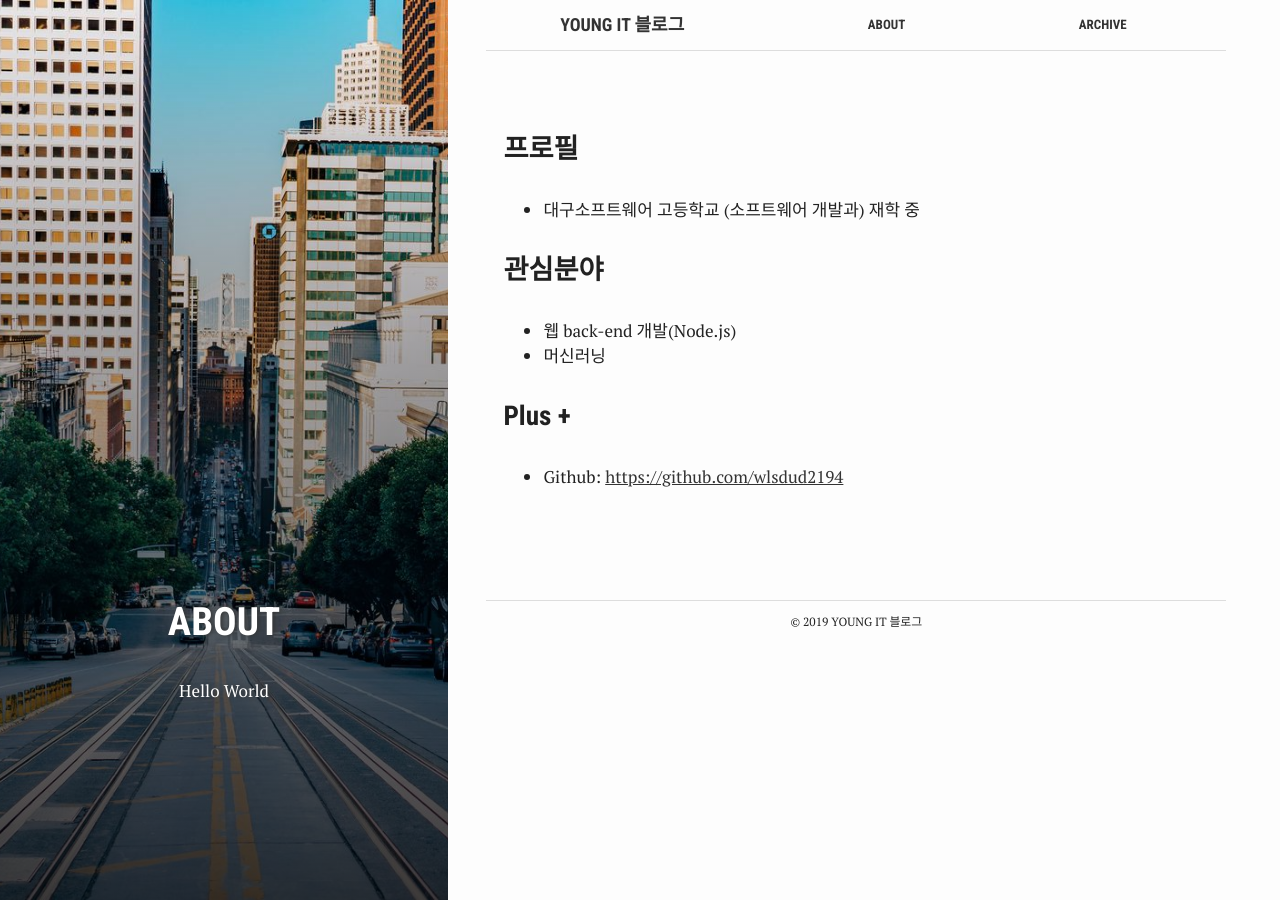
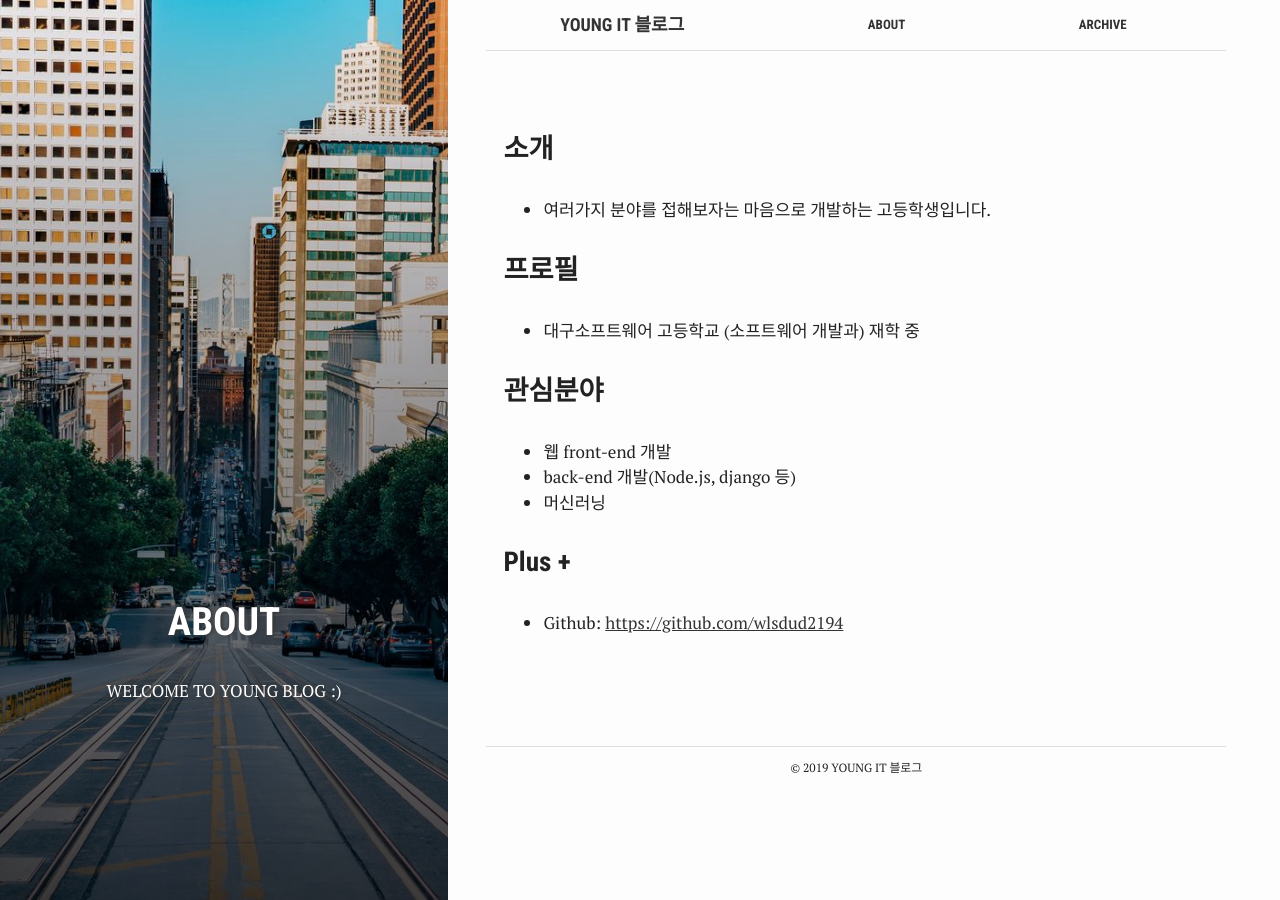
Before and after one commit to wlsdud2194/wlsdud2194.github.io, a Jekyll site: the page built from about.md, in a window 1280 px wide. Built offline with Jekyll 4.4.1, drawn with Linux system fonts in a browser that asks for light colours.

```diff
--- a/about.md
+++ b/about.md
@@ -4,15 +4,18 @@ layout: page
 title: "About"
 crawlertitle: "Young About"
 permalink: /about/
-summary: "Hello World"
+summary: "WELCOME TO YOUNG BLOG :)"
 active: about
 ---
+### 소개
+ - 여러가지 분야를 접해보자는 마음으로 개발하는 고등학생입니다.
 
 ### 프로필
  - 대구소프트웨어 고등학교 (소프트웨어 개발과) 재학 중
 
 ### 관심분야
- - 웹 back-end 개발(Node.js)
+ - 웹 front-end 개발
+ - back-end 개발(Node.js, django 등)
  - 머신러닝
 
 ### Plus +
```
Also changed, not shown: _posts/2019-05-01-SQL과-NOSQL.md (added, +59 -0 lines).
